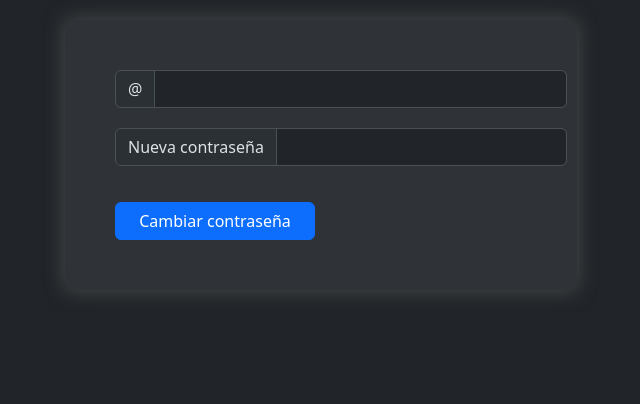
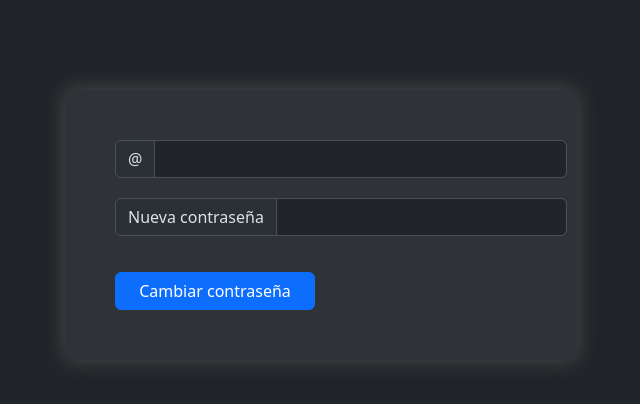
Before and after one commit to avrO6/GamesHub, a PHP site: page /GamesHub/public/olvidona.php in a window 1280 px wide. Shown: the top 404 px of the page, without its empty margins (319-959 px from the left). Run offline with PHP 8.4, Linux system fonts and the light colour scheme.

Commit message:
olvidona

```diff
--- a/GamesHub/styles/olvidona-styles.css
+++ b/GamesHub/styles/olvidona-styles.css
@@ -14,7 +14,7 @@
 
 .form{
     width: 40%;
-    margin: 20px auto;
+    margin: 90px auto;
     padding: 30px;
     background-color: #cccccc15;
     box-shadow: 0 0 20px rgba(86, 86, 86, 0.8);
```
